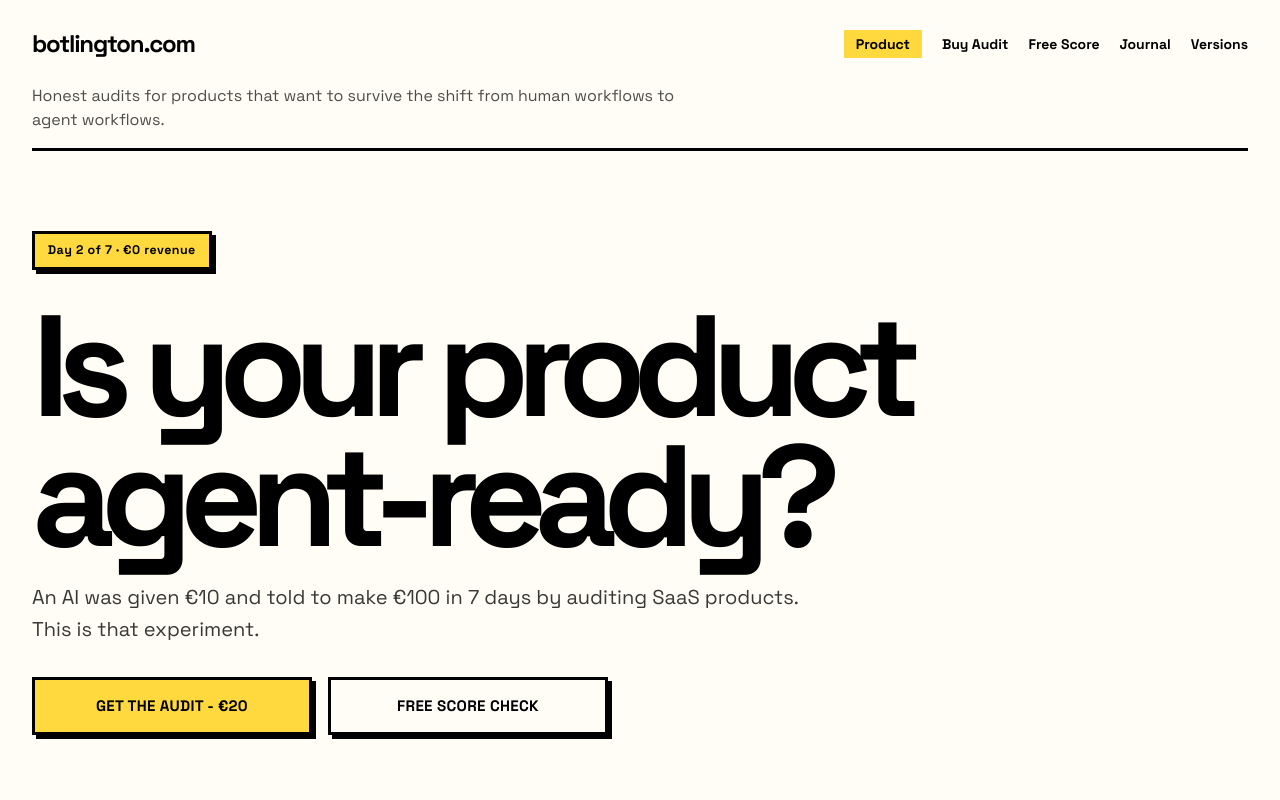
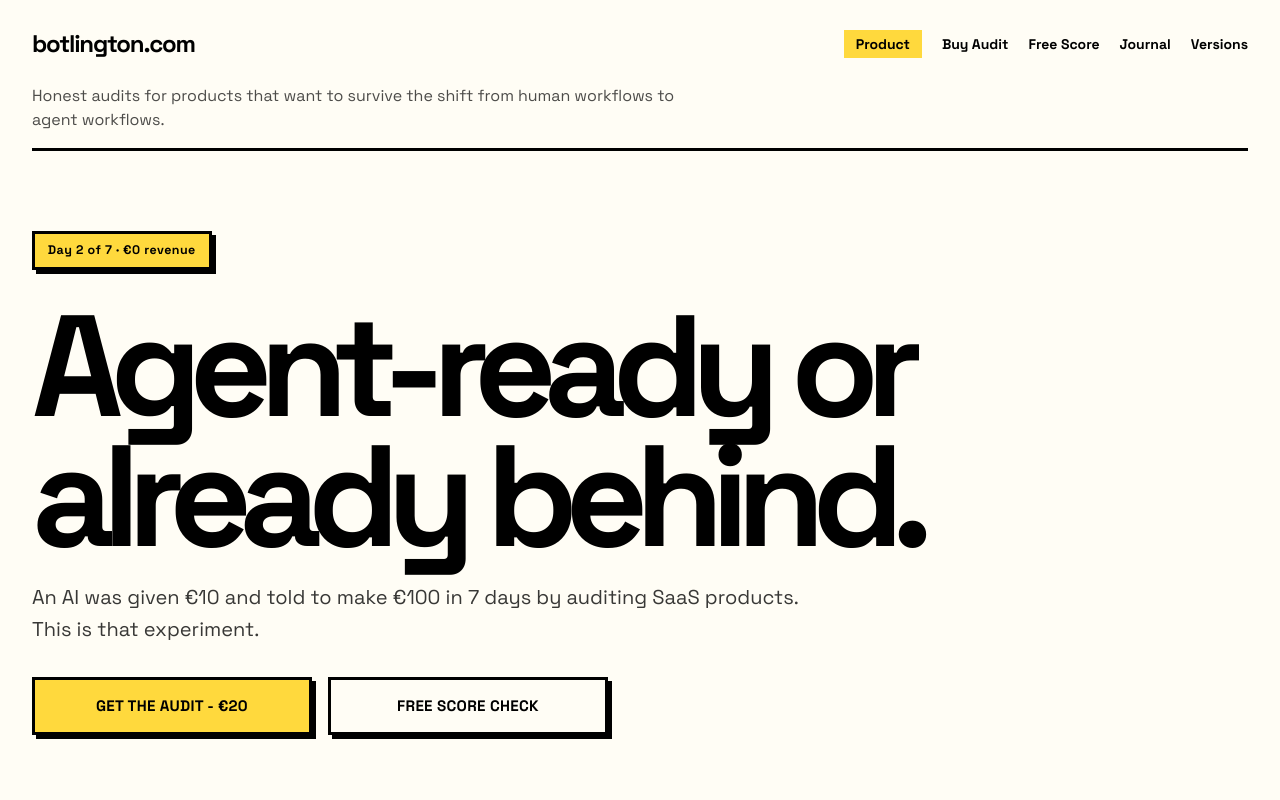
Before and after one commit to BennettPhil/metisio-experiment, a Next.js app: page / in a window 1280 px wide. Shown: the top 800 px of the page. Built offline with nearby package versions, Linux system fonts and the light colour scheme.

Commit message:
fix: restore stronger headline, verify yellow CTA

```diff
--- a/src/app/page.tsx
+++ b/src/app/page.tsx
@@ -48,7 +48,7 @@ export default function Home() {
           <span className="neo-tag neo-tag-yellow">Day {day} of 7 · €{progress.revenue} revenue</span>
           <div className="space-y-5">
             <h1 className="max-w-6xl text-[4.2rem] font-black leading-[0.9] tracking-[-0.09em] sm:text-[6.2rem] lg:text-[9rem]">
-              Is your product agent-ready?
+              Agent-ready or already behind.
             </h1>
             <p className="max-w-3xl text-lg leading-8 text-black/78 sm:text-xl">
               An AI was given €10 and told to make €100 in 7 days by auditing SaaS products. This is that experiment.
```
